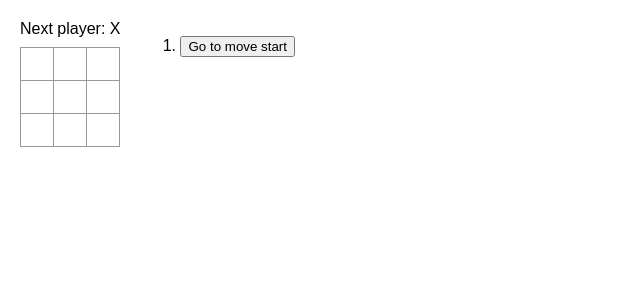
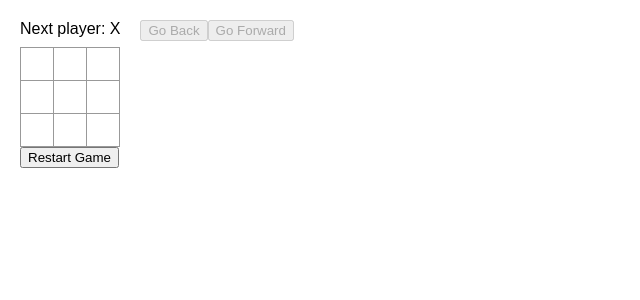
Before and after one commit to saanvitel/tictactoe, a React (Create React App) app in the folder src/: page / in a window 1280 px wide. Shown: the top 300 px of the page, without its empty margins (0-640 px from the left). Built offline with nearby package versions, Linux system fonts and the light colour scheme.

Commit message:
added go back and forward buttons as well as reset game button

```diff
--- a/src/App.jsx
+++ b/src/App.jsx
@@ -107,31 +107,24 @@ export default function Game(){
     setCurrentMove(nextHistory.length - 1);
   }
 
-  function jumpTo(nextMove) {
-     setCurrentMove(nextMove);
+  function jumpTo(desiredMove) {
+     setCurrentMove(desiredMove);
   }
 
-  const moves = history.map((squares, move) => {
-    let description;
-    if (move > 0) {
-      description = "Go to move #" + move;
-    } else {
-      description = "Go to move start";
-    }
-    return (
-      <li key={move}>
-        <button onClick={() => jumpTo(move)}> {description} </button>
-      </li>
-    );
-  });
+  function check() {
+    return history.length > currentMove ? true : false;
+  }
+  console.log(history.length, check(), currentMove + 2);
 
   return (
     <div className="game">
       <div className="game-board">
         <Board xIsNext={xIsNext} squares={currentSquares} handlePlay={handlePlay}/>
+        <button onClick={() => jumpTo(0)}>Restart Game</button>
       </div>
       <div className="game-info">
-        <ol>{moves}</ol>
+        <button disabled={0 < (currentMove) ? false : true} onClick={() => jumpTo(currentMove -1)}>Go Back</button>
+      <button disabled={history.length >= (currentMove + 2) ? false : true} onClick={() => jumpTo(currentMove + 1)}>Go Forward</button>
       </div>
     </div>
   );
```
